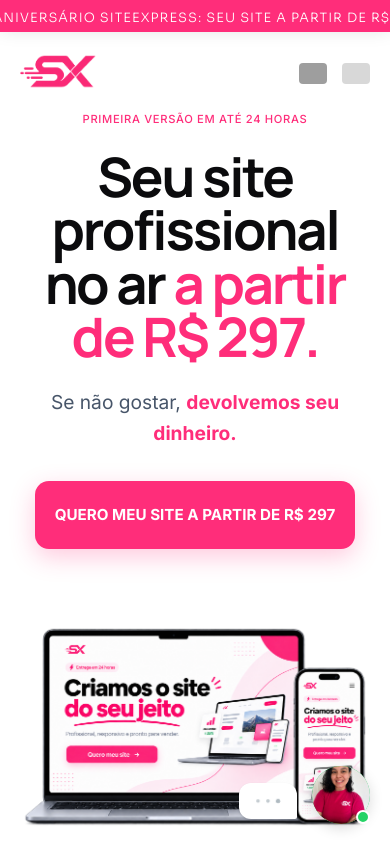
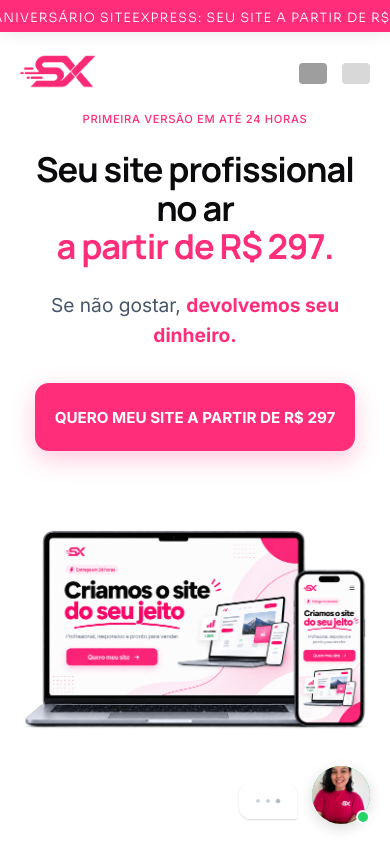
Before and after one commit to t0non/siteexpressbrasil, a Next.js app: page / in a window 390 px wide. Shown: the top 844 px of the page. Built offline with nearby package versions, Linux system fonts and the light colour scheme; grey boxes are pictures that could not be loaded.

Commit message:
fix: adjust hero headline font size and line break for perfect 2-line mobile layout

```diff
--- a/src/app/page.module.css
+++ b/src/app/page.module.css
@@ -972,9 +972,9 @@ details[open] .faqQuestion::after {
 .headline {
   font-family: var(--font-manrope), sans-serif;
   font-weight: 700;
-  font-size: 3.4rem;
-  line-height: 0.98;
-  letter-spacing: -0.04em;
+  font-size: 2.15rem;
+  line-height: 1.12;
+  letter-spacing: -0.03em;
   margin-bottom: var(--space-sm);
   color: var(--color-black);
 }
--- a/src/app/page.tsx
+++ b/src/app/page.tsx
@@ -101,7 +101,8 @@ export default function Home() {
             </div>
 
             <h1 className={styles.headline}>
-              {t.heroHeadlinePart1}<span className={styles.highlightPink}>{t.heroHeadlinePart2}</span>
+              {t.heroHeadlinePart1}<br />
+              <span className={styles.highlightPink}>{t.heroHeadlinePart2}</span>
             </h1>
 
             <p className={styles.subheadline}>
```
